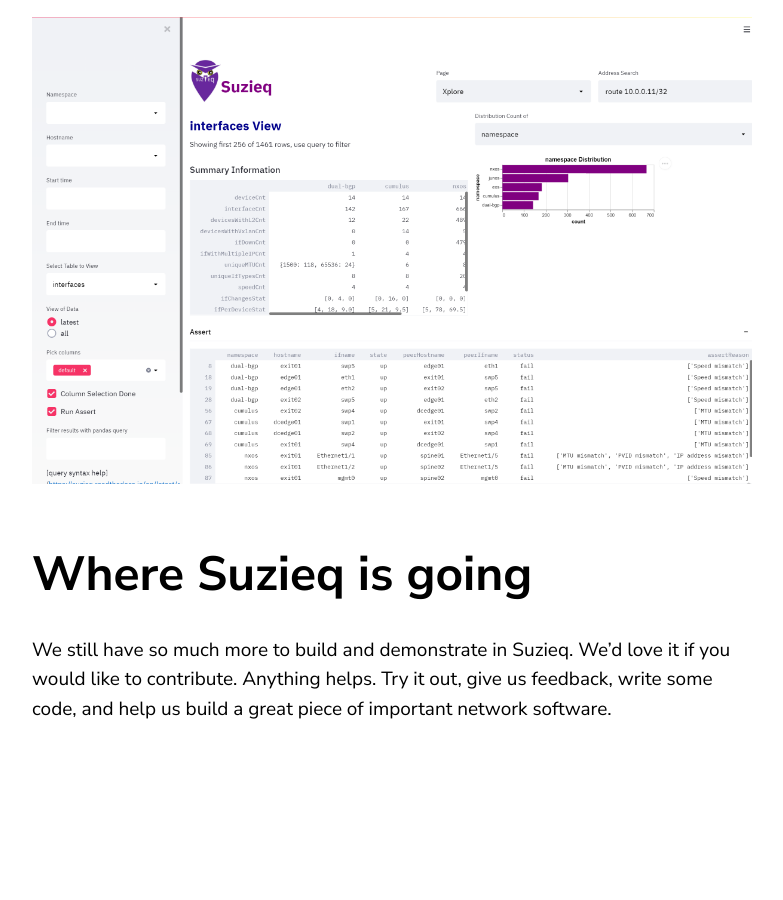
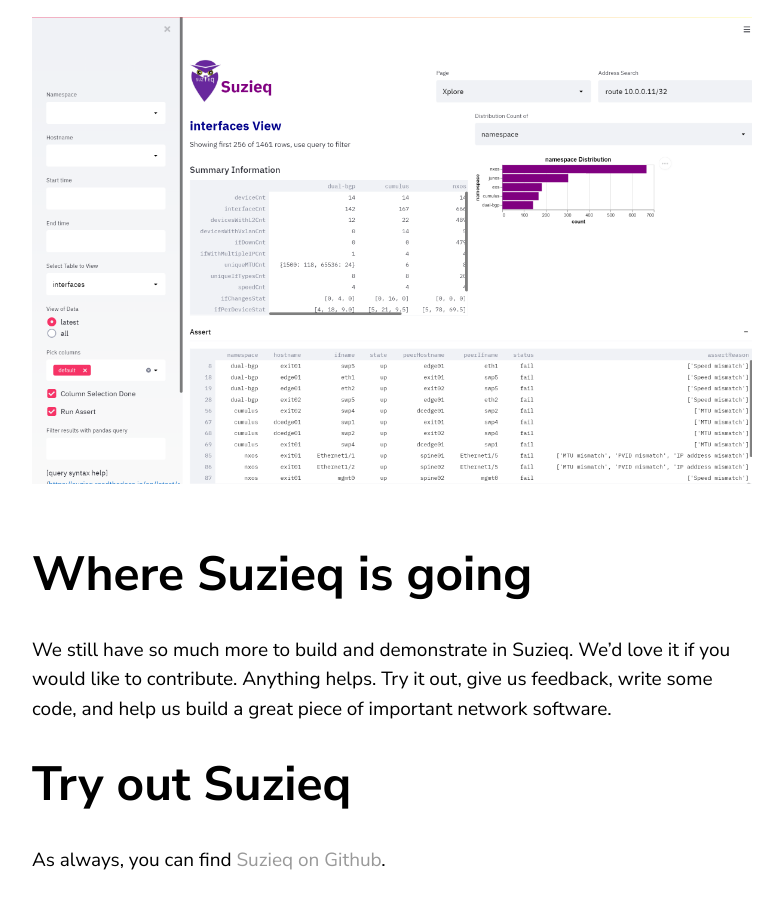
Before and after one commit to elegantnetwork/elegantnetwork.github.io, a Jekyll site: the page built from _posts/2021-01-04-Suzieq-has-a-GUI.md, in a window 1280 px wide and 900 px high, scrolled down 8475 px. Shown: the whole window, without its empty margins (68-851 px from the left). Built offline with Jekyll 4.4.1, drawn with Linux system fonts in a browser that asks for light colours; comment, search, counter and statistics services are not loaded; before the commit the page ends 9224 px from its top, so only the background shows below that.

Commit message:
added pointer to github

```diff
--- a/_posts/2021-01-04-Suzieq-has-a-GUI.md
+++ b/_posts/2021-01-04-Suzieq-has-a-GUI.md
@@ -69,3 +69,7 @@
 # Where Suzieq is going
 
 We still have so much more to build and demonstrate in Suzieq. We'd love it if you would like to contribute. Anything helps. Try it out, give us feedback, write some code, and help us build a great piece of important network software.
+
+# Try out Suzieq
+
+As always, you can find [Suzieq on Github](https://github.com/netenglabs/suzieq).
```
